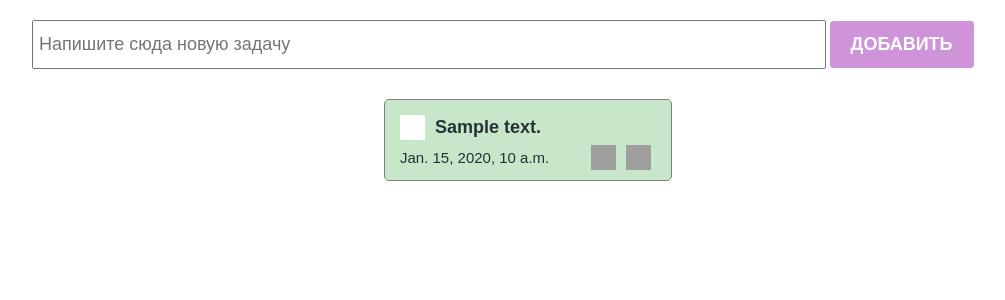
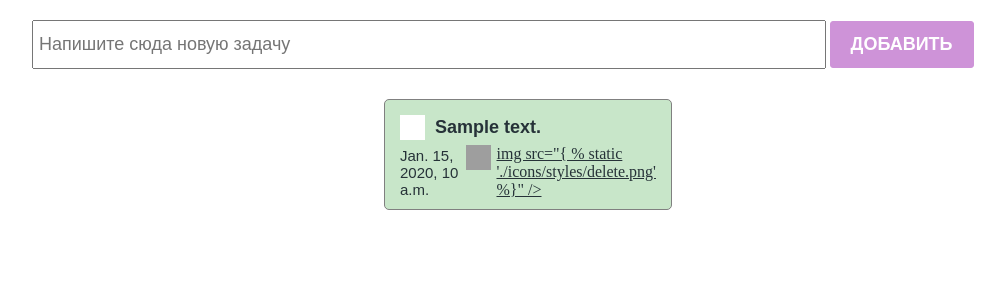
Before and after one commit to altynaikemelova/todo, a Django app: template homework/templates/test.html in a window 1280 px wide. Shown: the top 300 px of the page, without its empty margins (112-1117 px from the left). Run offline with Django 4.2, Linux system fonts and the light colour scheme; the template is opened without the code that fills it: most values are stand-ins (such as "Sample title", 1, 10 or a date in 2020); grey boxes are pictures that could not be loaded.

Commit message:
added todo deletion

```diff
--- a/homework/templates/test.html
+++ b/homework/templates/test.html
@@ -43,7 +43,7 @@
                 <p>{{ todo.created_at }}</p>
                 <div class="action_buttons">
                     <img src="{ static './icons/styles/star.png' %}" />
-                    <img src="{ % static './icons/styles/delete.png' %}" />
+                    <a href="{% url 'delete-todo'  todo.id %}">img src="{ % static './icons/styles/delete.png' %}" /></a>
                 </div>
             </div>
 
--- a/homework/views.py
+++ b/homework/views.py
@@ -20,3 +20,8 @@ def add_todo(request):
     todo = ToDo(text=text)
     todo.save()
     return redirect(test)
+
+def delete_todo(request,id):
+    todo = ToDo.objects.get(id=id)
+    todo.delete()
+    return redirect(test)
--- a/todo/urls.py
+++ b/todo/urls.py
@@ -25,5 +25,6 @@ urlpatterns = [
     path("test/", test, name="test"),
     path("test2/", second),
     path("add-todo/", add_todo, name="add-todo"),
+    path("delete-todo/<id>/", delete_todo, name="delete-todo"),
 ]   + static(settings.STATIC_URL, document_root=settings.STATIC_ROOT) \
     + static(settings.MEDIA_URL, document_root=settings.MEDIA_ROOT)
```
